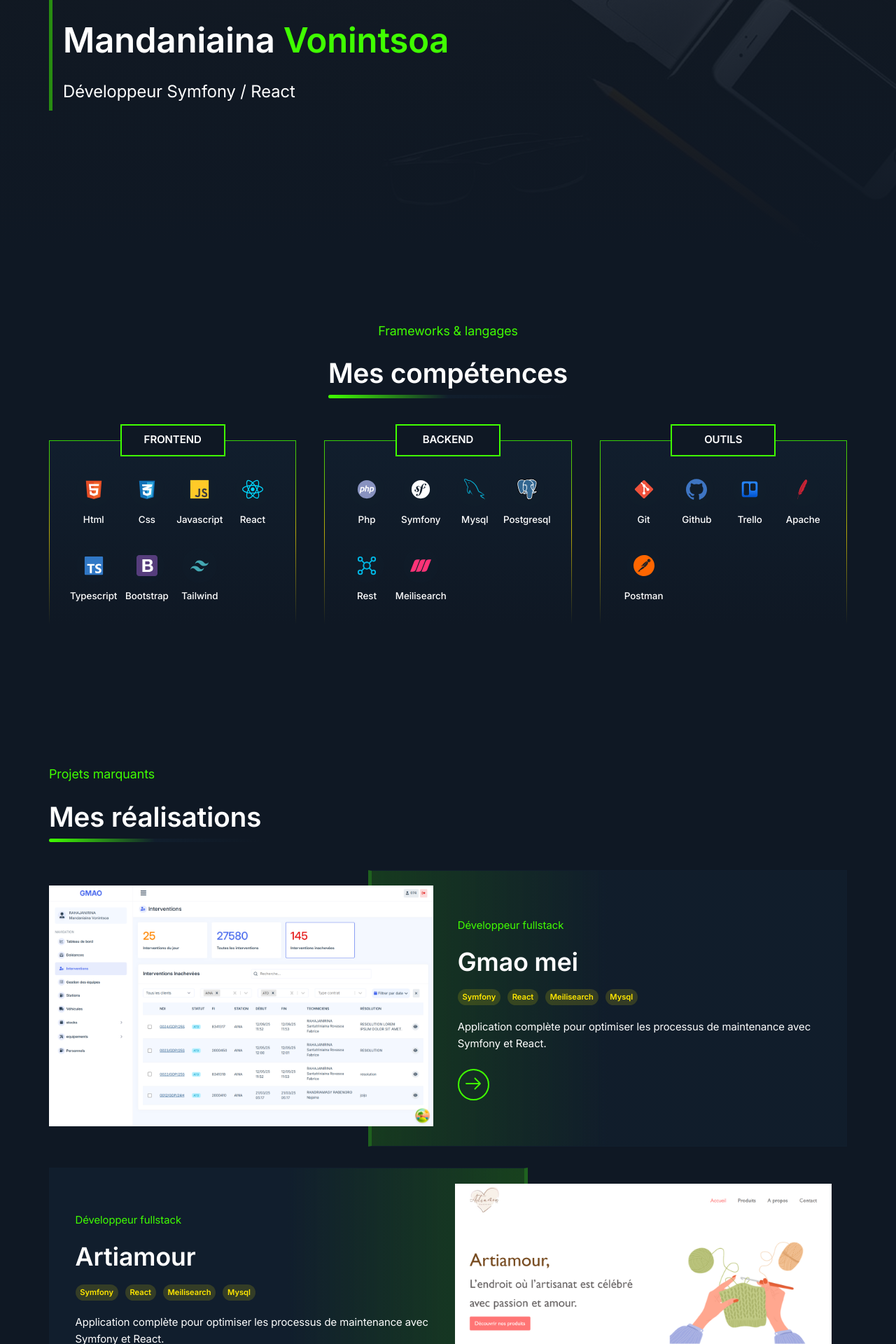
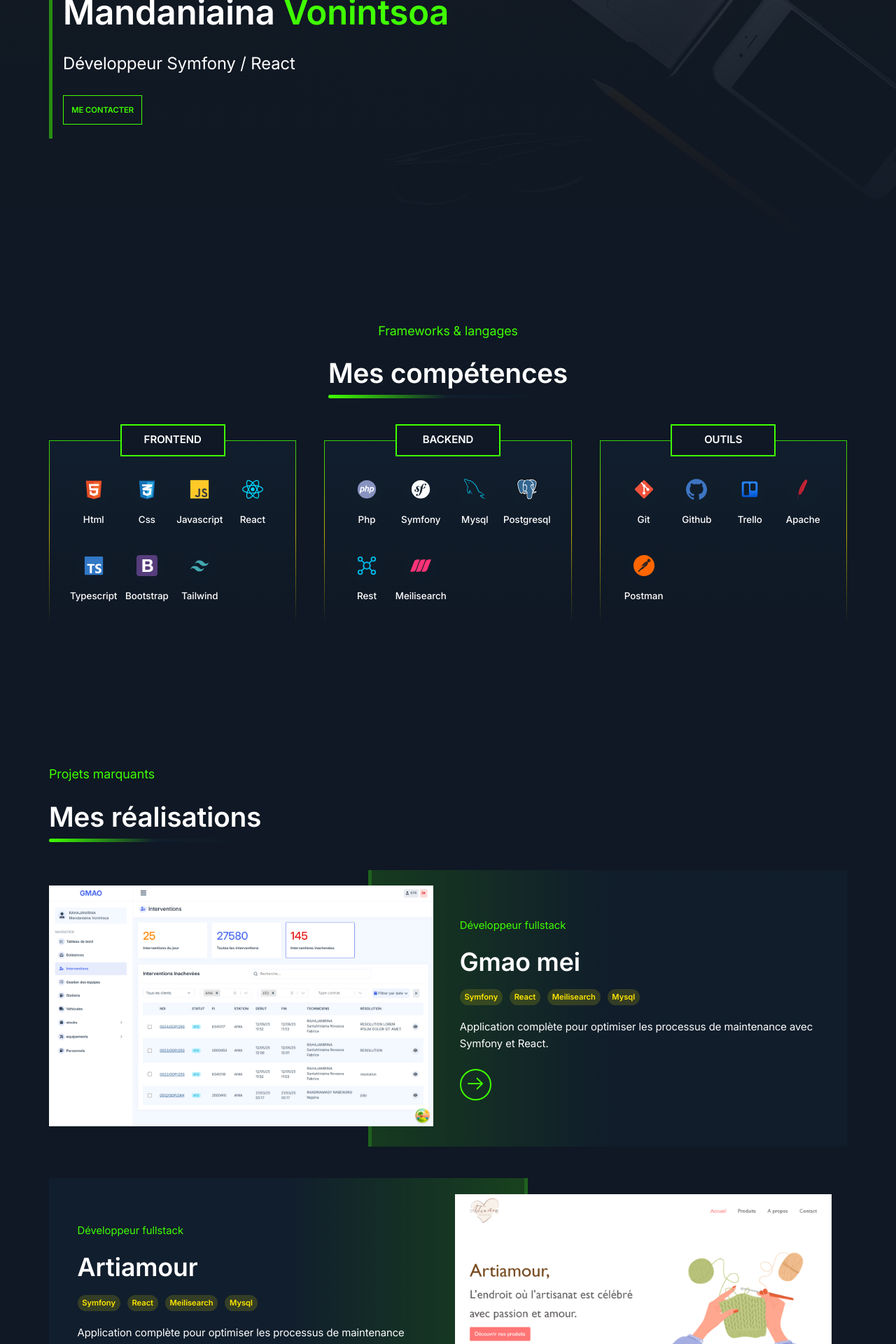
Before and after one commit to manda07tsou/portfolio, a React (Vite) app: page / in a window 1280 px wide. Shown: the part 400-2320 px from the top of the page at 70% size. Built offline with nearby package versions, Linux system fonts and the light colour scheme.

Commit message:
feat: ajout icon nav

```diff
--- a/index.html
+++ b/index.html
@@ -2,7 +2,7 @@
 <html lang="en">
   <head>
     <meta charset="UTF-8" />
-    <link rel="icon" type="image/svg+xml" href="/vite.svg" />
+    <link rel="icon" type="image/svg+xml" href="/public/images/logo_tsou.PNG" />
     <meta name="viewport" content="width=device-width, initial-scale=1.0" />
     <title>Vonintsoa RAHAJANIRINA</title>
   </head>
--- a/src/assets/styles/_buttons.scss
+++ b/src/assets/styles/_buttons.scss
@@ -1,9 +1,9 @@
 .btn{
-   display: block;
+   display: inline-block;
    font-size: .75em;
    font-weight: 600;
    padding: 1em 1em;
-   border-radius: 4px;
+   // border-radius: 4px;
    text-transform: uppercase;
    cursor: pointer;
    border: 1px solid transparent;
@@ -29,6 +29,7 @@
    }
 }
 
+
 .btn-outlined-primary{
    border-color: rgb(var(--primary));
    color: rgb(var(--primary));
--- a/src/assets/styles/_projects.scss
+++ b/src/assets/styles/_projects.scss
@@ -1,7 +1,7 @@
 //mobil
 .project__grid{
    display: grid;
-   gap: 2em;
+   gap: 3em;
 }
 
 .project{
@@ -13,7 +13,7 @@
 .project__body{
    transition: .5s;
    bottom: 0;
-   padding: 1em;
+   padding: 1.5em 1.2em;
 }
 
 .project__title{
@@ -118,9 +118,9 @@
          height: 100%;
          position: absolute;
          background: linear-gradient(to right, rgb(var(--bg-light)),  rgb(var(--bg-light)), rgb(var(--primary)/.18));
-         border: 1px solid rgb(var(--bg-light));
          z-index: -1;
       }
+
    }
 
    .project:hover{
@@ -145,6 +145,7 @@
       &::after{
          border-right: 5px solid rgb(var(--primary)/.3);
       }
+
       .project__images{
          grid-column-start: 2;
          grid-row-start: 1;
--- a/src/templates/Hero.tsx
+++ b/src/templates/Hero.tsx
@@ -13,6 +13,9 @@ export function Hero(){
             <div className={`fade ${observerClass}`} ref={ref}  style={{transitionDelay: ".1s"}}> Mandaniaina<span className="text-primary"> Vonintsoa</span></div>
          </div>
          <div className={`hero__subtitle fade ${observerClass}`} style={{transitionDelay: ".2s"}}>Développeur Symfony / React</div>
+         <div className="mb-4 mt-5">
+            <a href="#contacts" className="btn btn-outlined-primary">Me contacter</a>
+         </div>
       </div>
    </section>
 }
```
Also changed, not shown: public/images/logo_tsou.PNG (added).
